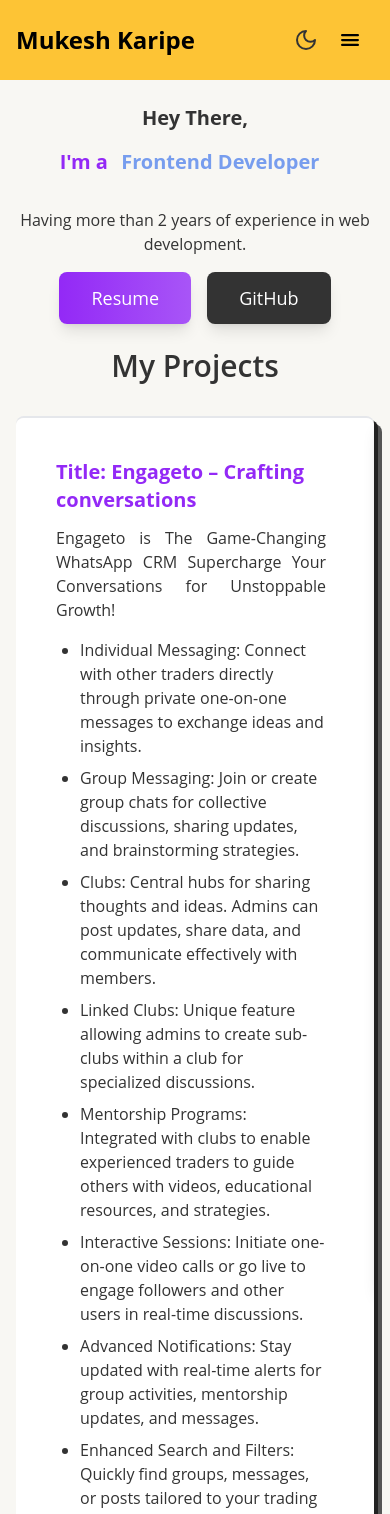
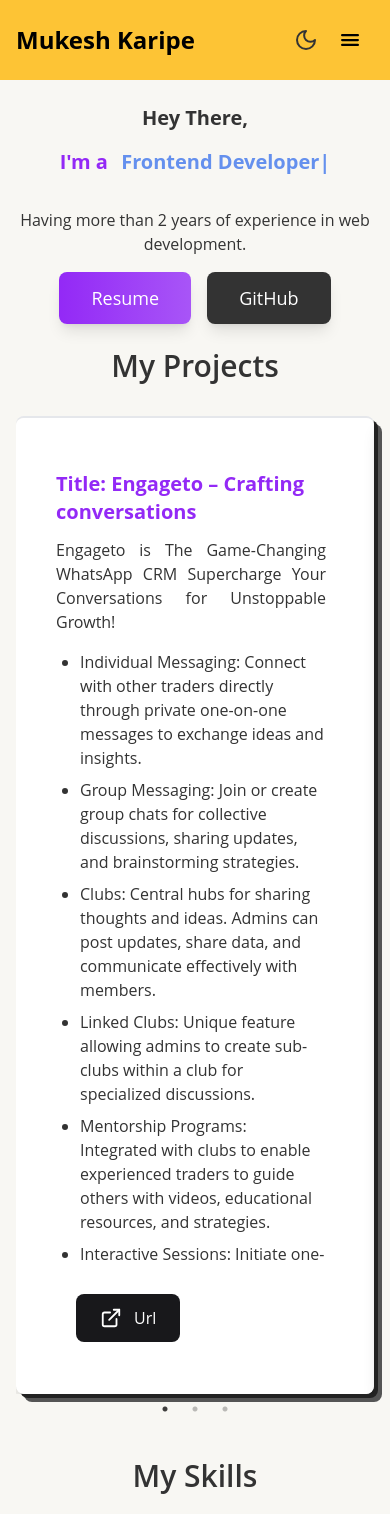
Before and after one commit to MukeshKaripe/portfolio-website, a React (Vite) app: page / in a window 390 px wide. Shown: the top 1514 px of the page. Built offline with nearby package versions, Linux system fonts and the light colour scheme; a web font is replaced by a local one.

Commit message:
height adjsutment for sliders

```diff
--- a/src/components/Projects.tsx
+++ b/src/components/Projects.tsx
@@ -210,11 +210,11 @@
     return (
         <motion.div
             style={{ backgroundColor: "var(--card-bg)" }}
-            className={"relative  rounded-lg  shadow-lg hover:shadow-2xl overflow-hidden transform transition duration-300"}
+            className={"relative  rounded-lg  shadow-lg hover:shadow-2xl overflow-hidden transform transition duration-300 min-h-[976px] max-h-[976px] overflow-auto flex items-center"}
             initial={{ opacity: 0, y: 50 }}
             animate={{ opacity: 1, y: 0 }}
             transition={{ duration: 0.5 }} >
-            <div className="flex flex-col md:flex-row md:h-full h-auto items-center p-8">
+            <div className="flex flex-col md:flex-row md:h-full items-center p-8">
                 {/* Left Side: Image */}
                 <div className="hidden md:flex md:w-2/5 p-4 h-full flex-shrink-0 justify-center items-center">
                     <img
@@ -226,7 +226,7 @@
 
                 {/* Right Side: Content */}
                 <div className="p-2 lg:px-16 lg:py-12 h-full">
-                    <div className="h-[90%] overflow-y-auto pr-2">
+                    <div className="h-[90%] max-h-[800px] lg:max-h-unset overflow-y-auto pr-2">
                         <h2 style={{ color: "var(--accent-color)" }} className="text-xl font-bold mb-3 font-rubik">
                             {heading}
                         </h2>
```
